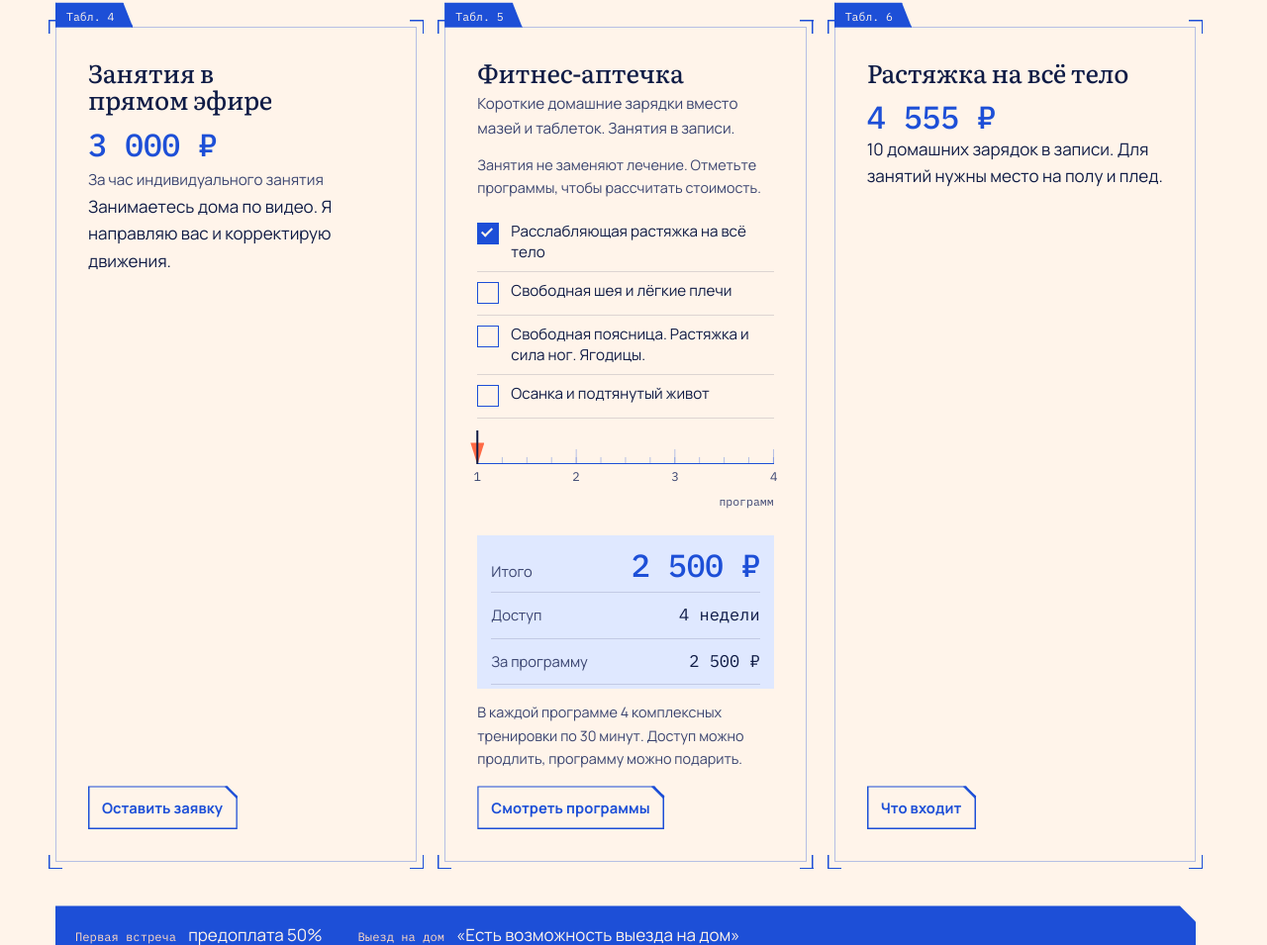
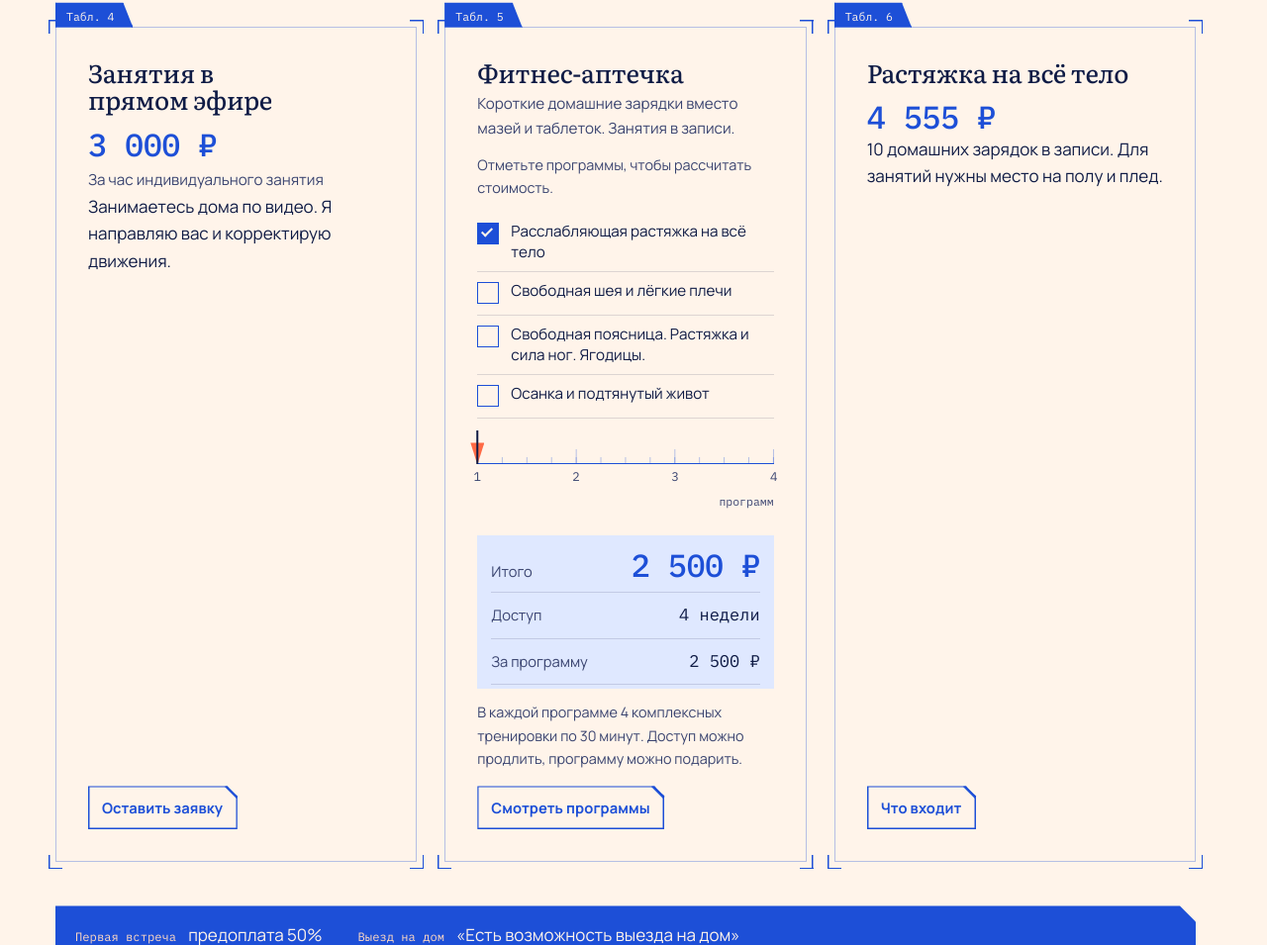
Before and after one commit to Candellak1/dvizhenie-v-kaif, a plain HTML site: page index.html in a window 1280 px wide. Shown: the part 3084-4039 px from the top of the page at 99% size. Drawn offline with Linux system fonts and the light colour scheme.

Commit message:
Убрать уточнение из карточки «Фитнес-аптечка»

```diff
--- a/index.html
+++ b/index.html
@@ -319,7 +319,7 @@
             <span class="plate__tab num">Табл. 5</span>
             <h3 id="calc-kit-title">Фитнес-аптечка</h3>
             <p class="calc__sub">Короткие домашние зарядки вместо мазей и&nbsp;таблеток. Занятия в&nbsp;записи.</p>
-            <p class="calc__note">Занятия не заменяют лечение. Отметьте программы, чтобы рассчитать стоимость.</p>
+            <p class="calc__note">Отметьте программы, чтобы рассчитать стоимость.</p>
             <fieldset class="kit-list">
               <legend class="sr">Программы «Фитнес-аптечки»</legend>
               <div id="kit-options"></div>
```
